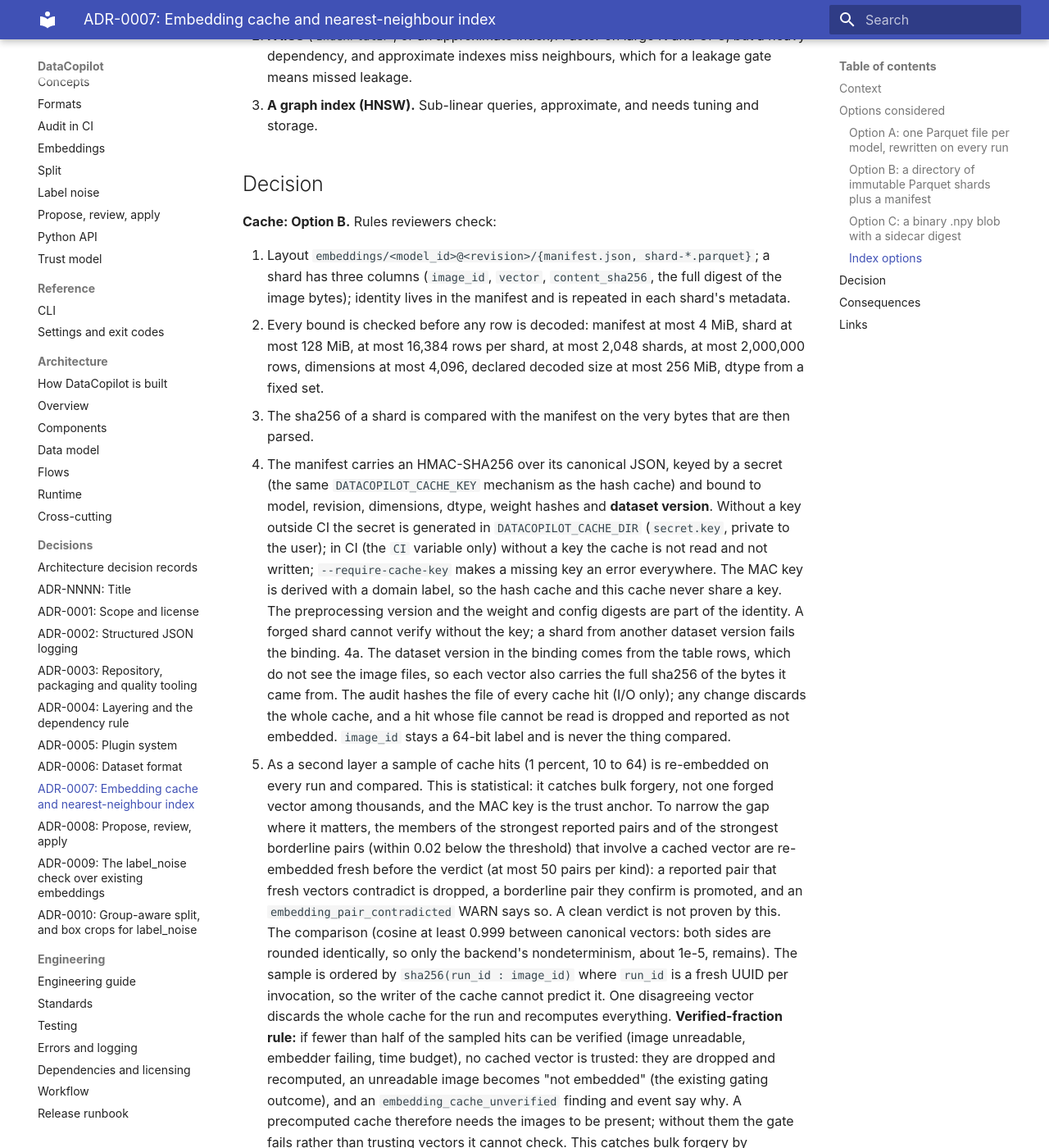
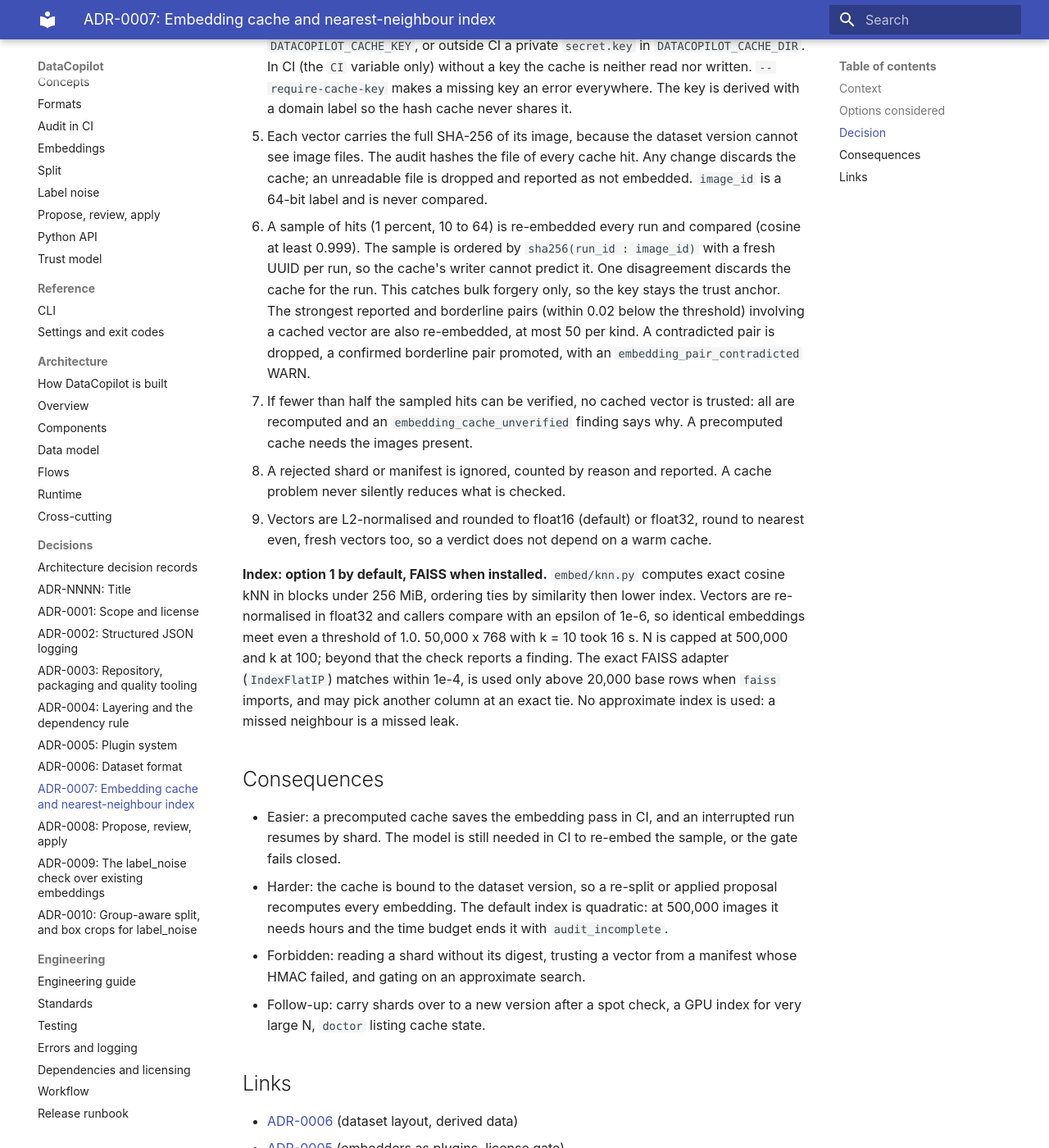
Before and after one commit to B4teShai/DataCopilot, an MkDocs documentation site: the page built from docs/adr/0007-embedding-cache-and-index.md, in a window 1280 px wide and 1400 px high, scrolled down 1409 px. Shown: the whole window at 82% size. Built offline with MkDocs 1.6.1 and Material for MkDocs 9.7.7, drawn with Linux system fonts in a browser that asks for light colours; some of the changed text lies outside the part shown.

Commit message:
docs(adr): trim ADR-0007 and ADR-0008
Both records ran past 1,300 words, with design detail repeated in the
architecture pages. Shorten the wording and merge items; every decision
rule, refusal, bound, rejected option, accepted risk and follow-up is kept,
as are the required headings and the status line.

```diff
--- a/docs/adr/0007-embedding-cache-and-index.md
+++ b/docs/adr/0007-embedding-cache-and-index.md
@@ -5,125 +5,80 @@
 
 ## Context
 
-The near-duplicate, leakage and outlier checks need one vector per image and the nearest
-neighbours of every vector. Computing 50,000 embeddings costs minutes on a GPU and hours on a CPU,
-so the vectors must be cached and the cache must survive an interrupted run. Three constraints
-shape the design:
+The near-duplicate, leakage and outlier checks need one vector per image and each vector's nearest
+neighbours. 50,000 embeddings cost minutes on a GPU and hours on a CPU, so vectors must be cached and
+the cache must survive an interrupted run. Constraints:
 
-- The cache has to live with the dataset (`dataset.dcp/embeddings/`) so that a CI gate can use
-  precomputed vectors, but a dataset directory is attacker-controlled input in a pull
-  request. A forged cache that gives a test image the vector of a train image would hide leakage
-  and make the gate pass. A digest next to the data only detects damage, never forgery.
-- Embeddings are a function of the image bytes and the model weights, not of the dataset version,
-  yet a cache that is silently reused after the tables changed is exactly what a forger relies on.
-- The core install is CPU-only and carries NumPy and PyArrow but no PyTorch, FAISS or Pillow
-  ([ADR-0003](0003-repo-and-tooling.md)). The index must work without the `[embed]` extra, bounded
-  in memory, deterministic, and for N up to a few hundred thousand.
+- The cache lives in the dataset (`dataset.dcp/embeddings/`) so CI can use precomputed vectors, but a
+  dataset folder is attacker-controlled input. A forged cache giving a test image a train image's
+  vector hides leakage. A digest beside the data detects damage, not forgery.
+- Embeddings depend on image bytes and weights, not on the dataset version, yet a cache silently
+  reused after the tables changed is what a forger relies on.
+- The core install is CPU-only with no PyTorch, FAISS or Pillow ([ADR-0003](0003-repo-and-tooling.md)).
+  The index must work without `embed`, in bounded memory, deterministically, for N up to a few hundred
+  thousand.
 
 ## Options considered
 
-### Option A: one Parquet file per model, rewritten on every run
+**Cache.** A: one Parquet file per model, rewritten each run (a crash loses everything; no per-shard
+digest). B: a folder of immutable Parquet shards plus a manifest listing each shard's SHA-256 and
+carrying an HMAC (a crash leaves the previous state valid; a damaged shard costs only its rows). C: a
+`.npy` blob with a sidecar digest (fast, but a custom format with its own bounds logic and no schema).
 
-Simple, matches the first sketch of the data model. A crash during the rewrite loses the whole
-cache, resuming is impossible, and there is no place for a per-shard digest.
-
-### Option B: a directory of immutable Parquet shards plus a manifest
-
-Each shard is written once (temporary file, fsync, rename); the manifest, renamed last, lists the
-shards with their sha256 and carries an HMAC. A crash leaves the previous state valid; a damaged
-shard costs only its own rows. More files, and a manifest to keep consistent.
-
-### Option C: a binary `.npy` blob with a sidecar digest
-
-Smallest and fastest to read, but a custom format that needs its own bounds logic, no schema, and
-no float16 handling beyond what NumPy offers. Parquet already has footer metadata for the bounds.
-
-### Index options
-
-1. **Exact blocked cosine in NumPy.** Multiplies a block of rows by the full matrix and keeps the
-   top k per row. Exact, deterministic, no extra dependency; cost is O(N^2 d) and memory is one
-   block. About 15 s per 50,000 x 768 on a laptop CPU (14.7 s measured).
-2. **FAISS** (`IndexFlatIP`, or an approximate index). Faster on large N and GPU, but a heavy
-   dependency, and approximate indexes miss neighbours, which for a leakage gate means missed leakage.
-3. **A graph index (HNSW).** Sub-linear queries, approximate, and needs tuning and storage.
+**Index.** 1: exact blocked cosine in NumPy (exact, deterministic, no dependency; O(N^2 d) time, one
+block of memory; 14.7 s for 50,000 x 768). 2: FAISS (faster, heavy, and approximate variants miss
+neighbours, which means missed leakage). 3: a graph index such as HNSW (approximate, needs tuning).
 
 ## Decision
 
-**Cache: Option B.** Rules reviewers check:
+**Cache: option B.** Rules reviewers check:
 
-1. Layout `embeddings/<model_id>@<revision>/{manifest.json, shard-*.parquet}`; a shard has three
-   columns (`image_id`, `vector`, `content_sha256`, the full digest of the image bytes); identity lives in the manifest and is repeated in each shard's
-   metadata.
-2. Every bound is checked before any row is decoded: manifest at most 4 MiB, shard at most 128 MiB,
-   at most 16,384 rows per shard, at most 2,048 shards, at most 2,000,000 rows, dimensions at most
-   4,096, declared decoded size at most 256 MiB, dtype from a fixed set.
-3. The sha256 of a shard is compared with the manifest on the very bytes that are then parsed.
-4. The manifest carries an HMAC-SHA256 over its canonical JSON, keyed by a secret (the same
-   `DATACOPILOT_CACHE_KEY` mechanism as the hash cache) and bound to model, revision, dimensions,
-   dtype, weight hashes and **dataset version**. Without a key outside CI the secret is generated
-   in `DATACOPILOT_CACHE_DIR` (`secret.key`, private to the user); in CI (the `CI` variable only)
-   without a key the cache is not read and not written; `--require-cache-key` makes a missing key
-   an error everywhere. The MAC key is derived with a domain label, so the hash cache and this cache
-   never share a key. The preprocessing version and the weight and config digests are part of the
-   identity. A forged
-   shard cannot verify without the key; a shard from another dataset version fails the binding.
-4a. The dataset version in the binding comes from the table rows, which do not see the image
-   files, so each vector also carries the full sha256 of the bytes it came from. The audit hashes
-   the file of every cache hit (I/O only); any change discards the whole cache, and a hit whose
-   file cannot be read is dropped and reported as not embedded. `image_id` stays a 64-bit label and
-   is never the thing compared.
-5. As a second layer a sample of cache hits (1 percent, 10 to 64) is re-embedded on every run and
-   compared. This is statistical: it catches bulk forgery, not one forged vector among thousands,
-   and the MAC key is the trust anchor. To narrow the gap where it matters, the members of the
-   strongest reported pairs and of the strongest borderline pairs (within 0.02 below the
-   threshold) that involve a cached vector are re-embedded fresh before the verdict (at most 50
-   pairs per kind): a reported pair that fresh vectors contradict is dropped, a borderline pair
-   they confirm is promoted, and an `embedding_pair_contradicted` WARN says so. A clean verdict
-   is not proven by this. The comparison (cosine at least 0.999 between canonical vectors: both sides are rounded identically, so
-   only the backend's nondeterminism, about 1e-5, remains). The sample is ordered by
-   `sha256(run_id : image_id)` where `run_id` is a fresh UUID per invocation, so the writer of the
-   cache cannot predict it. One disagreeing vector discards the whole cache for the run and
-   recomputes everything. **Verified-fraction rule:** if fewer than half of the sampled hits can be
-   verified (image unreadable, embedder failing, time budget), no cached vector is trusted: they are
-   dropped and recomputed, an unreadable image becomes "not embedded" (the existing gating outcome),
-   and an `embedding_cache_unverified` finding and event say why. A precomputed cache therefore
-   needs the images to be present; without them the gate fails rather than trusting vectors it
-   cannot check. This catches bulk forgery by someone who holds the key; it does not prove every
-   vector, so the key stays the trust anchor.
-6. A rejected shard or manifest is ignored, counted by reason and reported; the vectors are
-   recomputed. A cache problem never silently reduces what is checked.
-7. Vectors are L2-normalised and rounded to float16 (default) or float32. Rounding is IEEE round to
-   nearest even; float16 moves each component of a unit vector by less than 1e-3. The rounding is
-   applied to freshly computed vectors as well, so a check's verdict does not depend on whether the
-   cache was warm.
+1. Layout `embeddings/<model_id>@<revision>/{manifest.json, shard-*.parquet}`. A shard has `image_id`,
+   `vector` and `content_sha256` (the digest of the image bytes). Identity lives in the manifest.
+2. Bounds are checked before any row is decoded: manifest at most 4 MiB, shard 128 MiB, 16,384 rows per
+   shard, 2,048 shards, 2,000,000 rows, dimensions 4,096, decoded size 256 MiB, dtype from a fixed set.
+3. A shard's SHA-256 is compared with the manifest on the very bytes that are then parsed.
+4. The manifest carries an HMAC-SHA256 bound to model, revision, dimensions, dtype, weight hashes,
+   preprocessing version and **dataset version**. The key is `DATACOPILOT_CACHE_KEY`, or outside CI a
+   private `secret.key` in `DATACOPILOT_CACHE_DIR`. In CI (the `CI` variable only) without a key the
+   cache is neither read nor written. `--require-cache-key` makes a missing key an error everywhere. The
+   key is derived with a domain label so the hash cache never shares it.
+5. Each vector carries the full SHA-256 of its image, because the dataset version cannot see image
+   files. The audit hashes the file of every cache hit. Any change discards the cache; an unreadable
+   file is dropped and reported as not embedded. `image_id` is a 64-bit label and is never compared.
+6. A sample of hits (1 percent, 10 to 64) is re-embedded every run and compared (cosine at least
+   0.999). The sample is ordered by `sha256(run_id : image_id)` with a fresh UUID per run, so the cache's
+   writer cannot predict it. One disagreement discards the cache for the run. This catches bulk forgery
+   only, so the key stays the trust anchor. The strongest reported and borderline pairs (within 0.02
+   below the threshold) involving a cached vector are also re-embedded, at most 50 per kind. A
+   contradicted pair is dropped, a confirmed borderline pair promoted, with an
+   `embedding_pair_contradicted` WARN.
+7. If fewer than half the sampled hits can be verified, no cached vector is trusted: all are recomputed
+   and an `embedding_cache_unverified` finding says why. A precomputed cache needs the images present.
+8. A rejected shard or manifest is ignored, counted by reason and reported. A cache problem never
+   silently reduces what is checked.
+9. Vectors are L2-normalised and rounded to float16 (default) or float32, round to nearest even, fresh
+   vectors too, so a verdict does not depend on a warm cache.
 
 **Index: option 1 by default, FAISS when installed.** `embed/knn.py` computes exact cosine kNN in
-blocks sized so that one block of similarities plus the partition copy stays under 256 MiB. Each
-row keeps the entries at or above its k-th best similarity and orders them with `np.lexsort` by
-similarity, then lower index, so ties resolve deterministically for a platform. The working copy
-of the vectors is re-normalised in float32 and callers compare with an epsilon of 1e-6, so
-identical embeddings meet even a threshold of 1.0. 50,000 x 768 with k = 10 took 16 s in the
-benchmark. N is
-capped at 500,000 and k at 100; beyond the caps the check reports an explicit finding instead of
-running. The FAISS adapter (`IndexFlatIP`, exact) returns the same neighbours within a similarity
-tolerance of 1e-4 and is used automatically only above 20,000 base rows when `faiss` imports;
-at an exact tie on the k-th place it may pick another column. No approximate index is used,
-because a missed neighbour is a missed leak.
+blocks under 256 MiB, ordering ties by similarity then lower index. Vectors are re-normalised in float32
+and callers compare with an epsilon of 1e-6, so identical embeddings meet even a threshold of 1.0.
+50,000 x 768 with k = 10 took 16 s. N is capped at 500,000 and k at 100; beyond that the check reports a
+finding. The exact FAISS adapter (`IndexFlatIP`) matches within 1e-4, is used only above 20,000 base rows
+when `faiss` imports, and may pick another column at an exact tie. No approximate index is used: a missed
+neighbour is a missed leak.
 
 ## Consequences
 
-- Easier: a precomputed cache saves the embedding pass in CI (no full GPU run), and an interrupted
-  embedding run resumes at shard granularity. It does not remove the model from CI: the sample
-  re-embedding needs the model, `[embed]` and the images, and without them the cache is not trusted
-  and the gate fails closed.
-- Harder: the cache is bound to the dataset version, so a new version (a re-split, an applied
-  proposal) recomputes every embedding. Carrying shards over to a new version after a spot check is
-  a follow-up. The default CPU index is quadratic; at 500,000 images it needs hours and the audit
-  time budget will end it with an explicit `audit_incomplete` finding.
-- Forbidden: reading a shard without its digest, trusting a vector from a manifest whose MAC failed,
-  and gating on an approximate neighbour search.
-- Follow-up: version carry-over, a GPU-resident index for very large N, `datacopilot doctor` listing
-  cache state.
+- Easier: a precomputed cache saves the embedding pass in CI, and an interrupted run resumes by shard.
+  The model is still needed in CI to re-embed the sample, or the gate fails closed.
+- Harder: the cache is bound to the dataset version, so a re-split or applied proposal recomputes every
+  embedding. The default index is quadratic: at 500,000 images it needs hours and the time budget ends
+  it with `audit_incomplete`.
+- Forbidden: reading a shard without its digest, trusting a vector from a manifest whose HMAC failed,
+  and gating on an approximate search.
+- Follow-up: carry shards over to a new version after a spot check, a GPU index for very large N,
+  `doctor` listing cache state.
 
 ## Links
 
```
Also changed, not shown: docs/adr/0008-propose-review-apply.md (+72 -95 lines).
